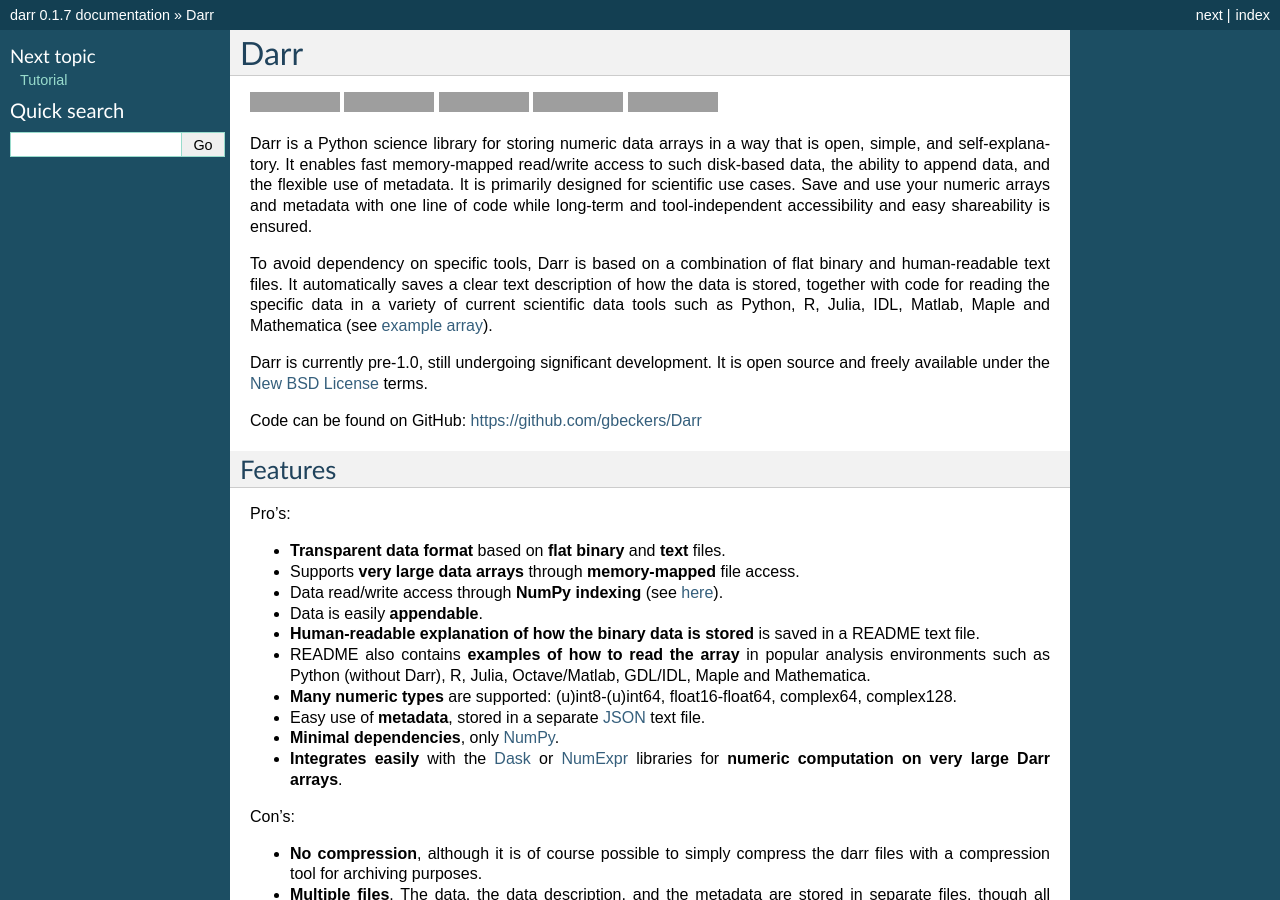
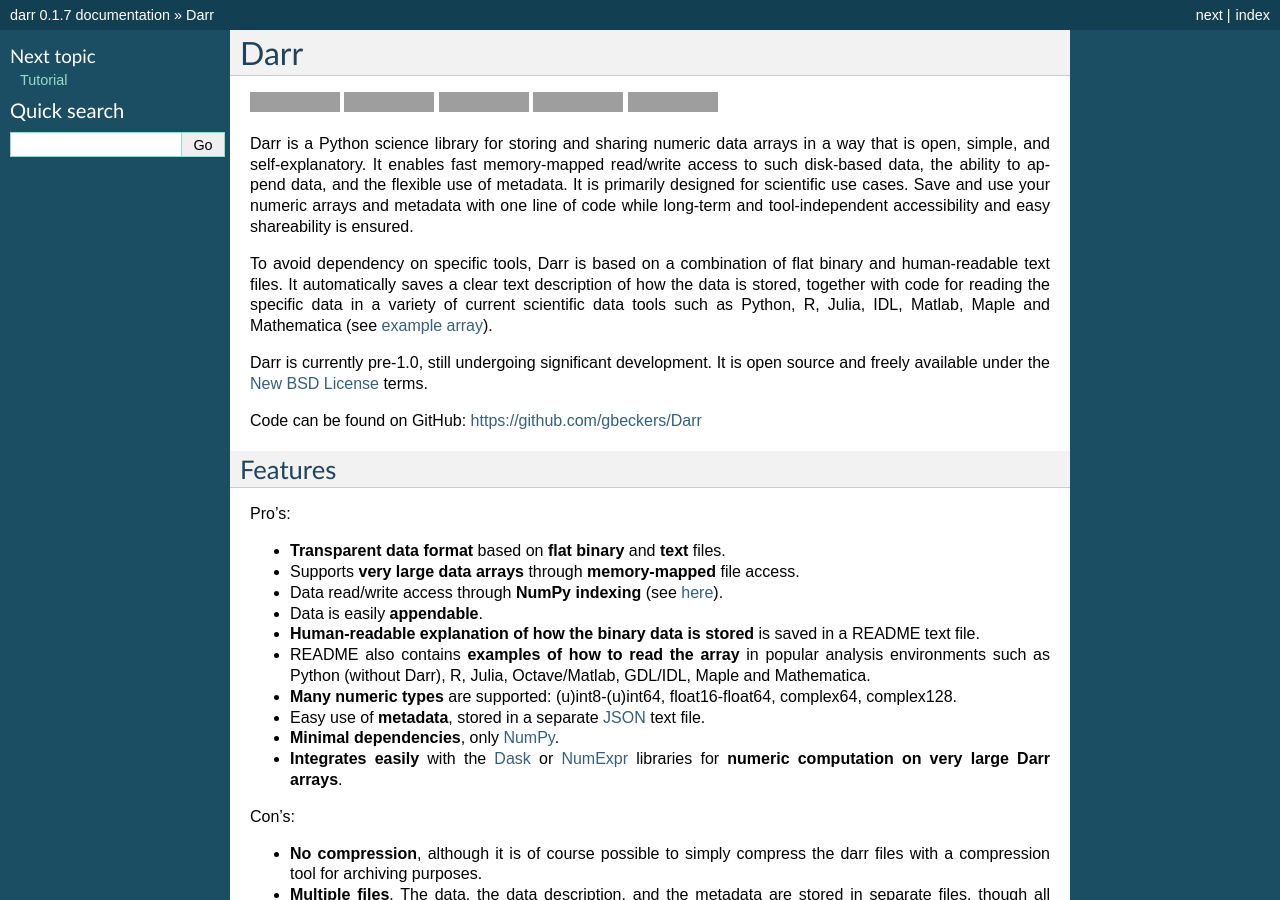
Before and after one commit to gbeckers/Darr, a Sphinx documentation site: the page built from docs/index.rst, in a window 1280 px wide and 900 px high. Built offline with Sphinx 7.4.7, drawn with Linux system fonts in a browser that asks for light colours; grey boxes are pictures that could not be loaded.

Commit message:
small change project decription

```diff
--- a/docs/index.rst
+++ b/docs/index.rst
@@ -9,13 +9,13 @@ Darr
 |Travis Status| |Appveyor Status| |PyPy version| |Coverage Status| |Docs Status|
 
 
-Darr is a Python science library for storing numeric data arrays in a way
-that is open, simple, and self-explanatory. It enables fast memory-mapped
-read/write access to such disk-based data, the ability to append data, and
-the flexible use of metadata. It is primarily designed for scientific use
-cases. Save and use your numeric arrays and metadata with one line of code
-while long-term and tool-independent accessibility and easy shareability
-is ensured.
+Darr is a Python science library for storing and sharing numeric data arrays
+in a way that is open, simple, and self-explanatory. It enables fast
+memory-mapped read/write access to such disk-based data, the ability to append
+data, and the flexible use of metadata. It is primarily designed for
+scientific use cases. Save and use your numeric arrays and metadata with one
+line of code while long-term and tool-independent accessibility and easy
+shareability is ensured.
 
 To avoid dependency on specific tools, Darr is based on a combination of
 flat binary and human-readable text files. It automatically saves a clear
```
Also changed, not shown: README.rst (+7 -7 lines), setup.py (+7 -7 lines).
